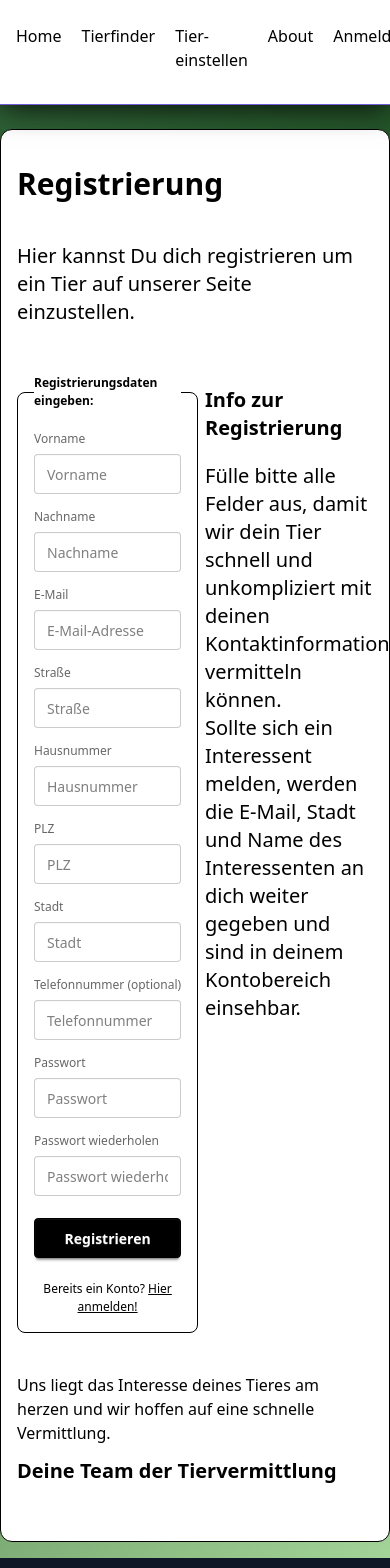
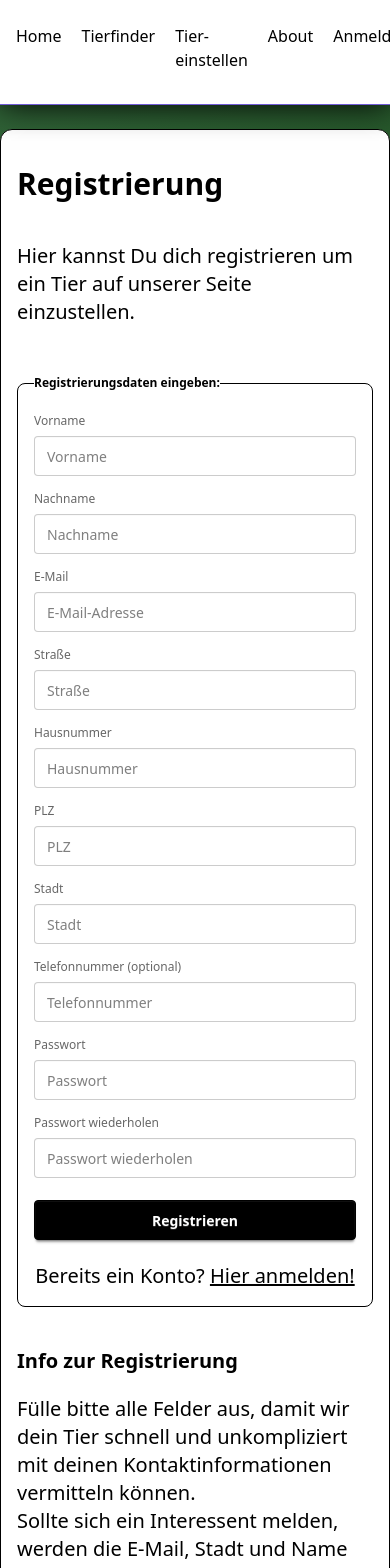
Before and after one commit to kaktusgarten/tiervermittlung, a React (Vite) app in the folder frontend/: page /registrierung in a window 390 px wide. Shown: the top 1568 px of the page. Built offline with nearby package versions, Linux system fonts and the light colour scheme.

Commit message:
Default Schrifgroesse für p tag und grid für formulare

```diff
--- a/frontend/src/App.css
+++ b/frontend/src/App.css
@@ -26,6 +26,14 @@
   --color-base-background: #000;
 }
 
+/* STANDARD Schriftgröße für alle <p> Tags festlegen: */
+@layer base {
+  p {
+    font-size: 1.25rem; /* text-xl */
+    line-height: 1.75rem;
+  }
+}
+
 @import "./styles/index.css";
 
 /* BACKGROUND VERLAUF FÜR THEME "Dark" und "Light" ################### */
--- a/frontend/src/pages/AddAnimalPage.tsx
+++ b/frontend/src/pages/AddAnimalPage.tsx
@@ -8,7 +8,7 @@ export default function AddAnimalPage() {
         <p className="my-10 text-xl">
           Hier kannst Du die Informationen zu deinem Tier einstellen
         </p>
-        <section className="grid grid-cols-2 gap-5">
+        <section className="grid md:grid-cols-2 gap-5">
           <div>
             <AnimalForm></AnimalForm>
           </div>
--- a/frontend/src/pages/RegistrierungPage.tsx
+++ b/frontend/src/pages/RegistrierungPage.tsx
@@ -9,7 +9,7 @@ export default function RegistrierungPage() {
           Hier kannst Du dich registrieren um ein Tier auf unserer Seite
           einzustellen.
         </p>
-        <section className="grid grid-cols-2 gap-5">
+        <section className="grid md:grid-cols-2 gap-5">
           <div>
             <RegistryForm></RegistryForm>
           </div>
```
